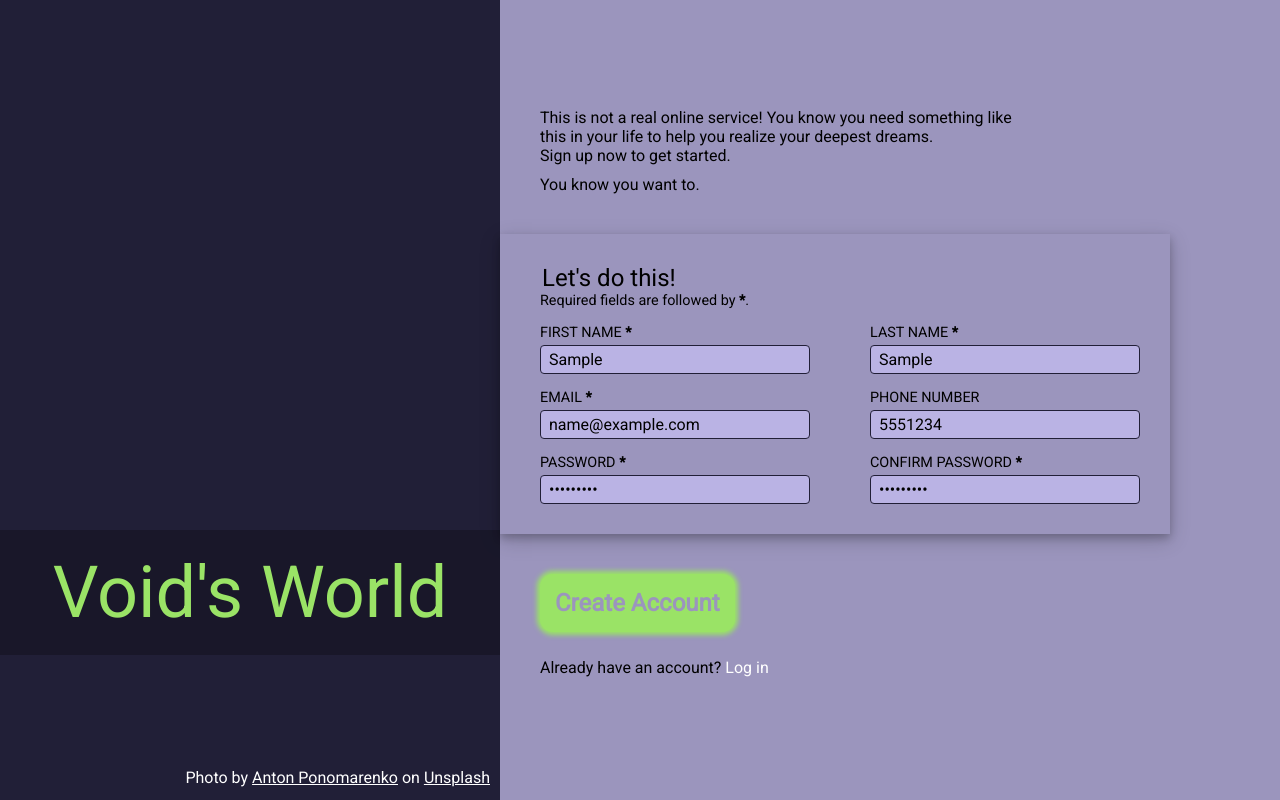
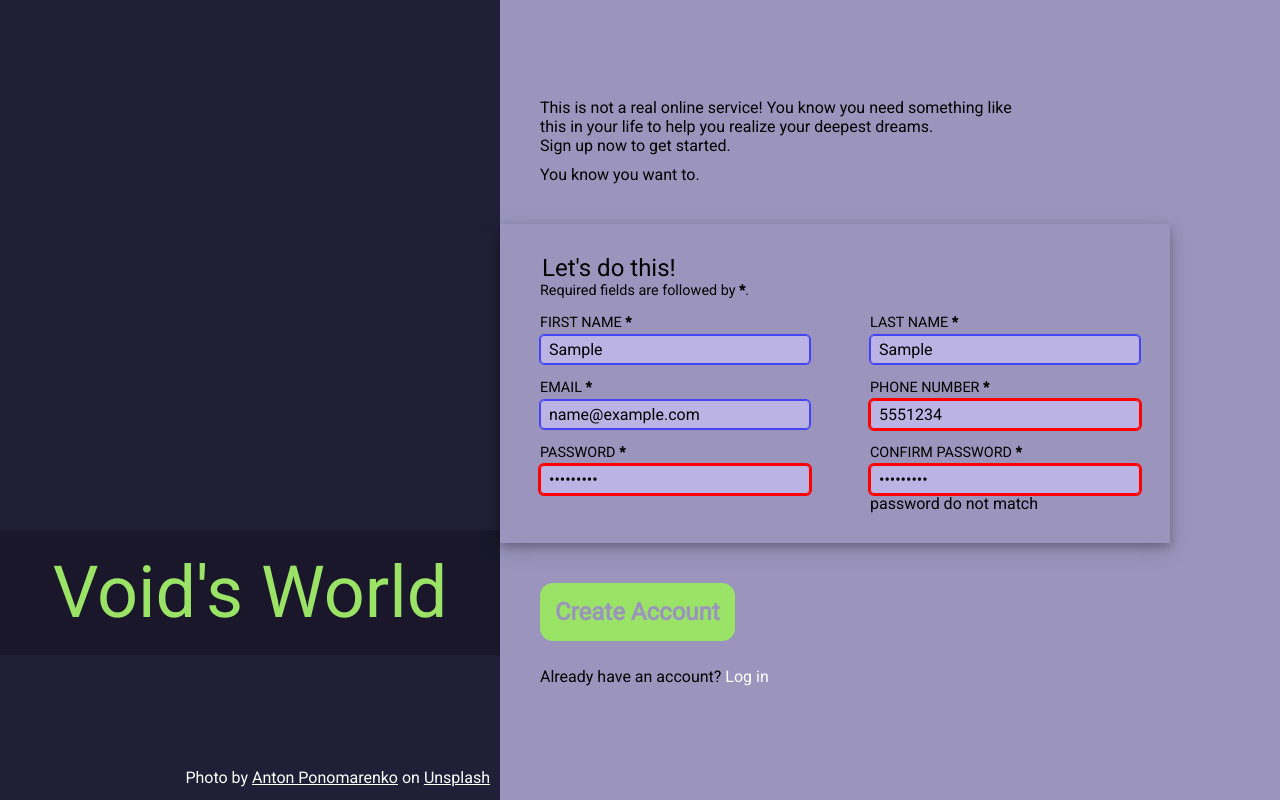
Before and after one commit to smkakitani/odin-form-project, a plain HTML site: page index.html in a window 1280 px wide. Both pictures are taken after typing "Sample", "Sample", "name@example.com", "5551234", "Sample123", "Sample123" into the empty fields and a click on the button "Create Account". Shown: the part 200-1000 px from the top of the page. Drawn offline with Linux system fonts and the light colour scheme.

Commit message:
Add validation and its styles to better UX

```diff
--- a/css/style.css
+++ b/css/style.css
@@ -92,7 +92,8 @@ a:hover, a:focus {
 #account > button {
     background-color: var(--color-green);
     color: var(--second-main-color);
-    box-shadow: 0 0 5px 3px var(--color-green);
+
+    cursor: pointer;
 
     padding: 15px;
     margin-bottom: 10px;
@@ -101,6 +102,11 @@ a:hover, a:focus {
     font-family: 'Roboto', sans-serif;
     font-size: 1.5rem;
     font-weight: 900;
+}
+
+button:hover {
+    background-color: var(--color-yellow);
+    box-shadow: 0 0 5px 3px #baff89;
 }
 
 #account a {
@@ -159,10 +165,38 @@ input {
     transition: 180ms box-shadow ease-in-out;
 }
 
+#incorrect {
+    display: none;
+    color: red;
+    font-size: 0.8rem;
+    float: right;
+    overflow: visible;
+}
+
 /* input effects */
+*::before,
+*::after {
+    box-sizing: border-box;
+}
+
 input:focus {
-    border: 2px solid #4e43cc/* #71a74b */;
     box-sizing: border-box;
     box-shadow: 0 4px 8px 0 rgba(0, 0, 0, 0.2), 0 6px 20px 0 rgba(0, 0, 0, 0.19);
-    outline: 0px;
+    outline: var(--main-color) solid 2px;
 }
+
+input:not(:focus):not(:placeholder-shown):valid {
+    box-sizing: border-box;
+    outline: 1px solid rgb(69, 69, 245);
+    border-color: rgb(69, 69, 245);
+}
+
+input:not(:focus):not(:placeholder-shown):invalid ~ #incorrect {
+    display: inline;
+}
+
+input:not(:focus):not(:placeholder-shown):invalid {
+    box-sizing: border-box;
+    outline: 2px solid red;
+    border-color: red;
+}
--- a/index.html
+++ b/index.html
@@ -37,46 +37,52 @@
                 <div>
                     <label for="first-name">First name
                         <strong><span aria-label="required">*</span></strong>
-                    </label>
-                    <input type="text" id="first-name" name="user-name">
+                        </label>
+                    <input type="text" id="first-name" name="user-name" maxlength="32" pattern="[A-Za-z]{1,32}" placeholder=" " required>
                 </div>
 
                 <div>
                     <label for="last-name">Last name
                         <strong><span aria-label="required">*</span></strong>
                     </label>
-                    <input type="text" id="last-name" name="user-last-name">
+                    <input type="text" id="last-name" name="user-last-name" maxlength="32" pattern="[A-Za-z]{1,32}" placeholder=" " required>
                 </div>
 
                 <div>
                     <label for="email">Email
                         <strong><span aria-label="required">*</span></strong>
                     </label>
-                    <input type="email" id="email" name="user-email">
+                    <input type="email" id="email" name="user-email" placeholder="example@exemple.com" required>
                 </div>
 
                 <div>
-                    <label for="phone">Phone number</label>
-                    <input type="tel" id="phone" name="user-phone">
+                    <label for="phone">Phone number
+                        <strong><span aria-label="required">*</span></strong>
+                    </label>
+                    <input type="tel" id="phone" name="user-phone" pattern="\d{3}[\-]\d{3}[\-]\d{4}
+                    " placeholder=" " required>
                 </div>
 
                 <div>
                     <label for="password">Password
                         <strong><span aria-label="required">*</span></strong>
                     </label>
-                    <input type="password" id="password" name="user-password">
+                    <input type="password" id="password" name="user-password" minlength="8" pattern="^(?=.*\d)(?=.*[a-z])(?=.*[A-Z])(?!.*\s).*$
+                    " placeholder="8 characters minimum" required>
                 </div>
 
                 <div>
                     <label for="confirm-password">Confirm password
                         <strong><span aria-label="required">*</span></strong>
                     </label>
-                    <input type="password" id="confirm-password" name="user-confirm-password">
+                    <input type="password" id="confirm-password" name="user-confirm-password" minlength="8" pattern="^(?=.*\d)(?=.*[a-z])(?=.*[A-Z])(?!.*\s).*$
+                    " placeholder=" " required>
+                    <span class="incorrect">password do not match</span>
                 </div>
             </form>
 
             <div id="account">
-                <button type="button">Create Account</button>
+                <button type="submit">Create Account</button>
                 <p>Already have an account? <a href="url">Log in</a></p>
             </div>
         </div>
```
